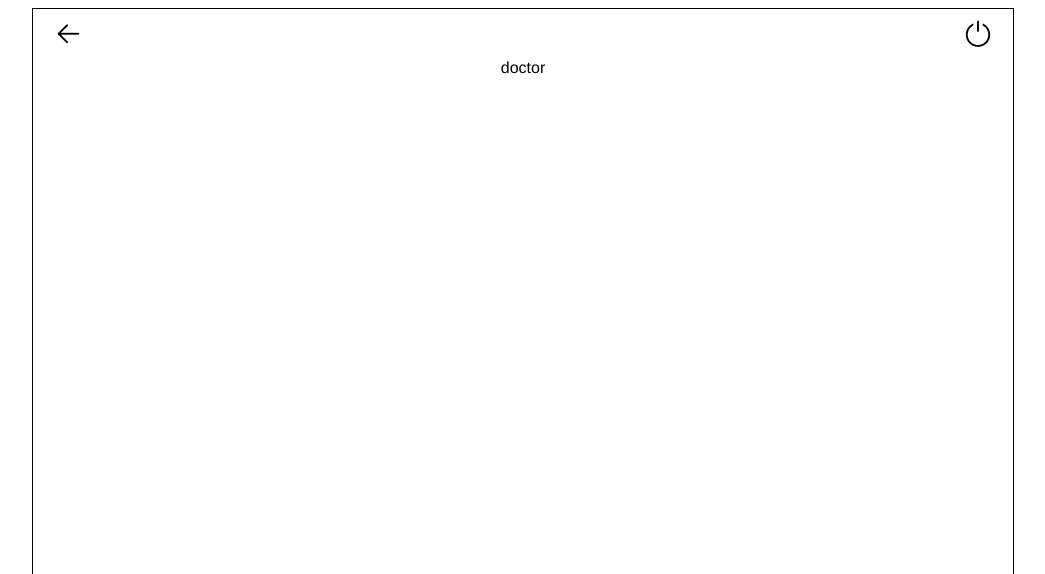
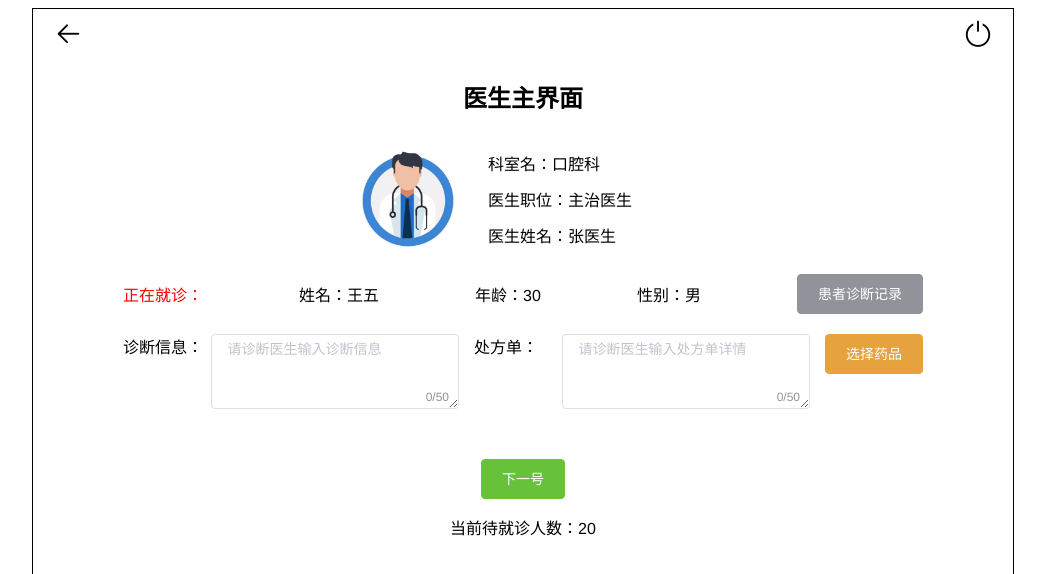
Before and after one commit to LTtwinkle/medicalsys, a Vue app: page /#/doctor in a window 1280 px wide. Shown: the top 574 px of the page, without its empty margins (117-1162 px from the left). Built offline with nearby package versions, Linux system fonts and the light colour scheme.

Commit message:
feat(doctor): 新增医生页面

```diff
--- a/src/views/doctor/Doctor.vue
+++ b/src/views/doctor/Doctor.vue
@@ -2,21 +2,165 @@
   <div>
     <HeaderBar />
     <div class="doctor">
-      doctor
+      <h2>医生主界面</h2>
+      <div class="info">
+        <el-image class="portrait"
+          :src="url"
+          fit="cover">
+        </el-image>
+        <ul>
+          <li>科室名：{{doctorInfo.adminOffice}}</li>
+          <li>医生职位：{{doctorInfo.technicalPost}}</li>
+          <li>医生姓名：{{doctorInfo.name}}</li>
+        </ul>
+      </div>
+      <ul class="patientInfo">
+        <li style="color: red;">正在就诊：</li>
+        <li>姓名：{{patientInfo.name}}</li>
+        <li>年龄：{{patientInfo.age}}</li>
+        <li>性别：{{patientInfo.sex}}</li>
+        <li><el-button type="info" @click="$router.push('/diagnoseLog')">患者诊断记录</el-button></li>
+      </ul>
+      <ul class="diagnoseInfo">
+        <li>
+          <label>诊断信息：</label>
+           <el-input
+            type="textarea"
+            v-model="diagnose"
+            placeholder="请诊断医生输入诊断信息"
+            maxlength="50"
+            :autosize="{ minRows: 3, maxRows: 5}"
+            show-word-limit
+          >
+          </el-input>
+        </li>
+        <li>
+          <label>处方单：</label>
+           <el-input
+            type="textarea"
+            v-model="prescription"
+            placeholder="请诊断医生输入处方单详情"
+            maxlength="50"
+            :autosize="{ minRows: 3, maxRows: 5}"
+            show-word-limit
+          >
+          </el-input>
+        </li>
+        <li>
+          <div>
+            <el-button type="warning" @click="SelectDrugsVisible = true" >选择药品</el-button>
+          </div>
+        </li>
+      </ul>
+      <div class="next">
+        <el-button type="success" >下一号</el-button>
+        <p>当前待就诊人数：{{waitTreatNum}}</p>
+      </div>
     </div>
+    <el-drawer
+      title="药品选择界面"
+      :visible.sync="SelectDrugsVisible"
+      size="50%"
+    >
+      <SelectDrugs @save-info="getSelectDrugsInfo" />
+    </el-drawer>
   </div>
 </template>
 <script>
 import HeaderBar from '../../components/HeaderBar.vue';
+import SelectDrugs from './SelectDrugs.vue';
 export default {
   name: 'doctor',
   components: {
     HeaderBar,
+    SelectDrugs,
   },
+  data() {
+    return {
+      url: require("../../assets/u237.png"),
+      SelectDrugsVisible: false,
+      doctorInfo: {
+        adminOffice: '口腔科',
+        technicalPost: '主治医生',
+        name: '张医生',
+      },
+      patientInfo: {
+        name: '王五',
+        age: '30',
+        sex: '男',
+      },
+      diagnose: '',
+      prescription: '',
+      waitTreatNum: 20,
+    }
+  },
+  methods: {
+    getSelectDrugsInfo(data) {
+      console.log(data);
+    }
+  }
 }
 </script>
 <style lang="less" scoped>
+ul,li {
+  list-style: none;
+  padding: 0;
+  margin: 0;
+}
 .doctor {
-  text-align: center;
+  width: 800px;
+  margin: 0 auto;
+  h2 {
+    text-align: center;
+  }
+  .info {
+    display: flex;
+    justify-content: center;
+    align-items: center;
+    .portrait {
+      width: 100px;
+      min-width: 100px;
+      height: 100px;
+      border-radius: 10px;
+      margin: 15px 0;
+    }
+    ul {
+      display: flex;
+      flex-direction: column;
+      margin-left: 30px;
+      li {
+        min-width: 200px;
+        margin: 6px 0;
+      }
+    }
+  }
+  .patientInfo {
+    display: flex;
+    justify-content: space-between;
+    align-items: center;
+    margin: 10px 0;
+  }
+  .diagnoseInfo {
+    display: flex;
+    justify-content: space-between;
+    margin-top: 20px;
+    li {
+      display: flex;
+      label {
+        width: 120px;
+      }
+    }
+  }
+  .next {
+    margin-top: 50px;
+    display: flex;
+    flex-direction: column;
+    justify-content: center;
+    align-items: center;
+  }
+}
+
+/deep/ :focus {
+  outline: 0;
 }
 </style>
--- /dev/null
+++ b/src/views/doctor/SelectDrugs.vue
@@ -0,0 +1,111 @@
+<template>
+  <div class="registration">
+    <el-form ref="form" :model="form" label-width="120px">
+      <el-form-item label="药品类别">
+        <el-select v-model="form.DrugCategory" placeholder="请选择科室">
+          <el-option v-for="item in DrugCategory" :key="item.id" :label="item.name" :value="item.name"></el-option>
+        </el-select>
+      </el-form-item>
+      <el-form-item label="大概症状">
+        <el-select v-model="form.SpecificSymptoms" placeholder="请选择医生职位">
+          <el-option v-for="item in SpecificSymptoms" :key="item.id" :label="item.name" :value="item.name"></el-option>
+        </el-select>
+      </el-form-item>
+      <el-form-item label="选择药品及数量">
+        <el-checkbox-group v-model="form.DrugsAndNum">
+          <el-checkbox style="margin: 5px" v-for="item in DrugsAndNum" :key="item.id" :label="item.name">
+            <span style="margin: 0 10px;">{{item.name}}</span>
+            <el-input v-model="item.quantity" style="width: 100px;" type="number" min="1" size="small"></el-input>
+          </el-checkbox>
+        </el-checkbox-group>
+      </el-form-item>
+      <el-form-item>
+        <el-button style="marginLeft: 18px" type="primary" @click="saveInfo">保存</el-button>
+      </el-form-item>
+    </el-form>
+  </div>
+</template>
+<script>
+export default {
+  name: 'registration',
+  data() {
+    return {
+      form: {
+        DrugCategory: '',
+        SpecificSymptoms: '',
+        DrugsAndNum: [],
+      },
+      DrugCategory: [
+        {
+          id: '1',
+          name: '呼吸系统用药',
+        },
+        {
+          id: '2',
+          name: '神经系统用药',
+        },
+        {
+          id: '3',
+          name: '心脑血管用药',
+        },
+        {
+          id: '4',
+          name: '内分泌用药',
+        },
+        {
+          id: '5',
+          name: '泌尿系统用药',
+        },
+      ],
+      SpecificSymptoms: [
+        {
+          id: '1',
+          name: '咳嗽发热',
+        },
+        {
+          id: '2',
+          name: '头痛头昏',
+        },
+        {
+          id: '3',
+          name: '四肢乏力',
+        }
+      ],
+      DrugsAndNum: [
+        {
+          id: '1',
+          name: '贝克思止痛药',
+          price: 19.8,
+          quantity: 20,
+        },
+        {
+          id: '2',
+          name: '999感冒灵',
+          price: 9.8,
+          quantity: 20,
+        },
+        {
+          id: '3',
+          name: '贝洛分颗粒',
+          price: 15.8,
+          quantity: 20,
+        }
+      ]
+    }
+  },
+  methods: {
+    saveInfo() {
+      this.$emit('save-info', this.form)
+    }
+  }
+}
+</script>
+<style lang="less" scoped>
+.registration {
+  width: 400px;
+  margin: 0 auto;
+}
+/deep/ .el-input__inner {
+  padding-right: 0;
+}
+</style>
```
Also changed, not shown: src/assets/u237.png (added).
